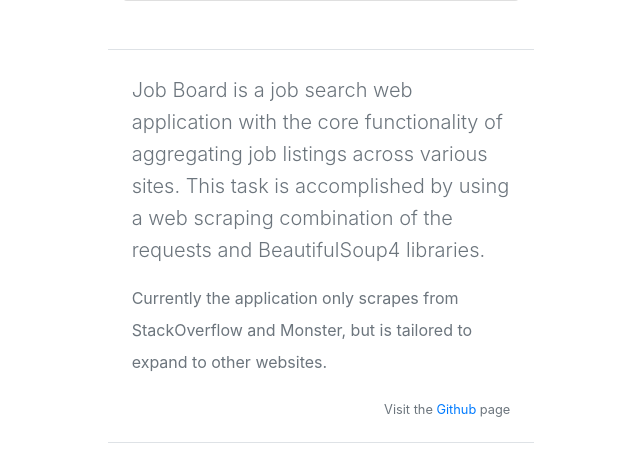
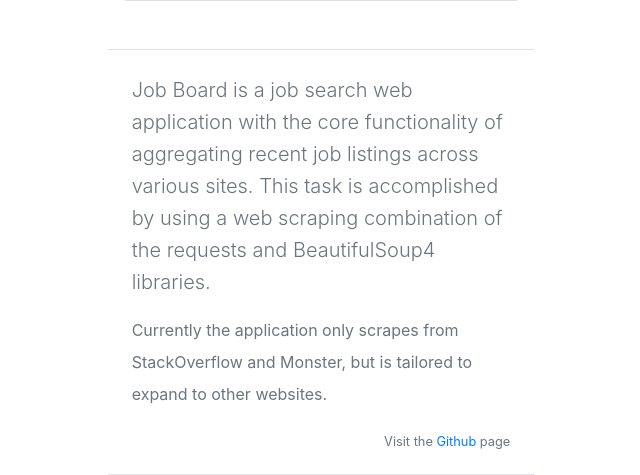
Before and after one commit to laskeym/JobBoard, a Flask app: page / in a window 1280 px wide. Shown: the part 379-854 px from the top of the page, without its empty margins (304-944 px from the left). Before the commit the page ends 822 px from the top, so only its background shows below. Run offline with Flask 2, Linux system fonts and the light colour scheme; some libraries are stand-ins or nearby versions.

```diff
--- a/job_board/templates/index.html
+++ b/job_board/templates/index.html
@@ -33,7 +33,7 @@
   <div class="row w-100 mt-5" id="app-description">
     <div class="col-xl-4 col-lg-6 col-md-8 col-sm-10 mx-auto pt-4 px-4 pb-0 border-top border-bottom">
       <p class="lead text-muted">
-        Job Board is a job search web application with the core functionality of aggregating job listings across various sites.  This task is accomplished by using a web scraping combination of the requests and BeautifulSoup4 libraries.
+        Job Board is a job search web application with the core functionality of aggregating recent job listings across various sites.  This task is accomplished by using a web scraping combination of the requests and BeautifulSoup4 libraries.
       </p>
 
       <p class="text-muted">Currently the application only scrapes from StackOverflow and Monster, but is tailored to expand to other websites.</p>
```
